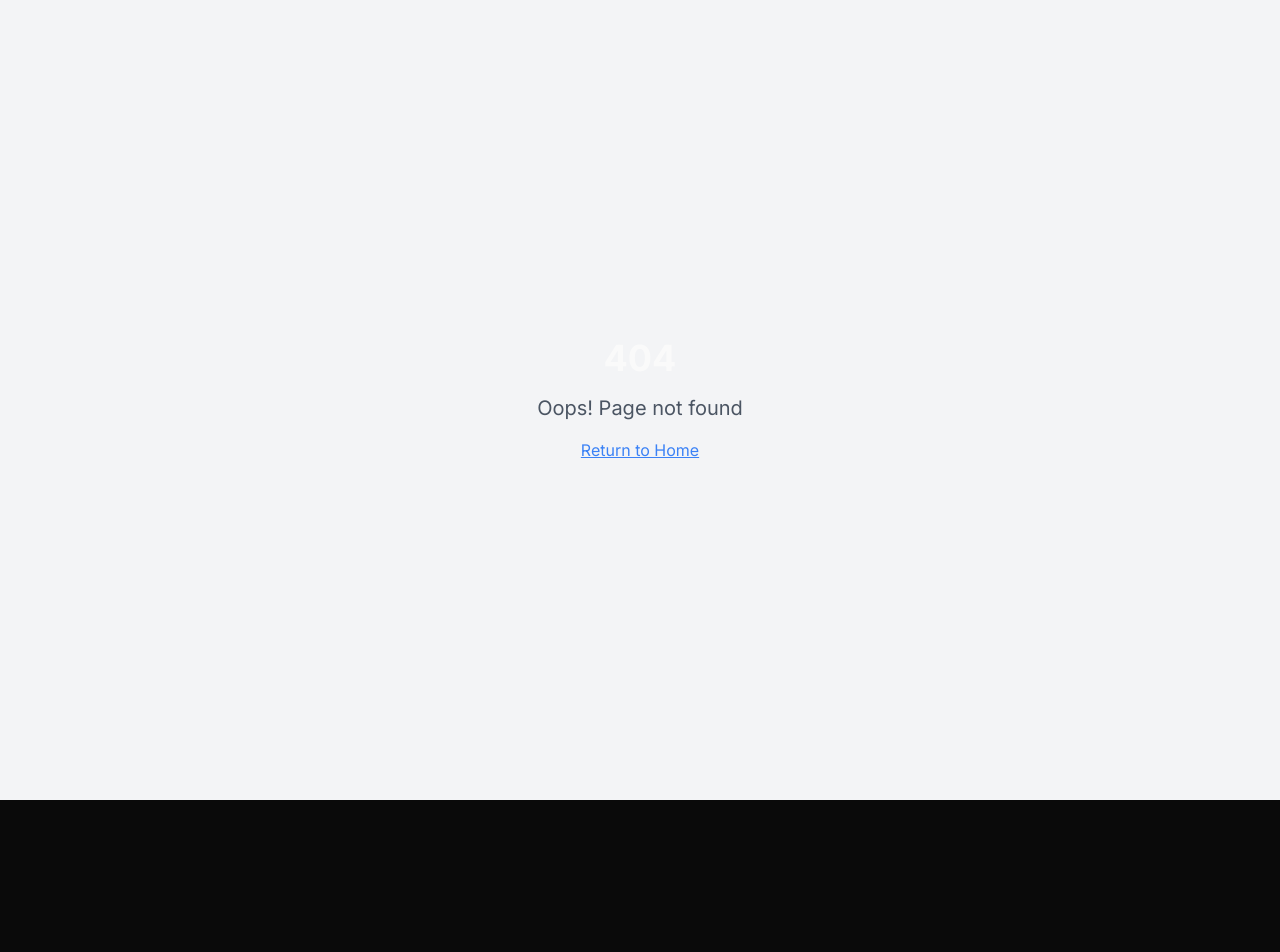
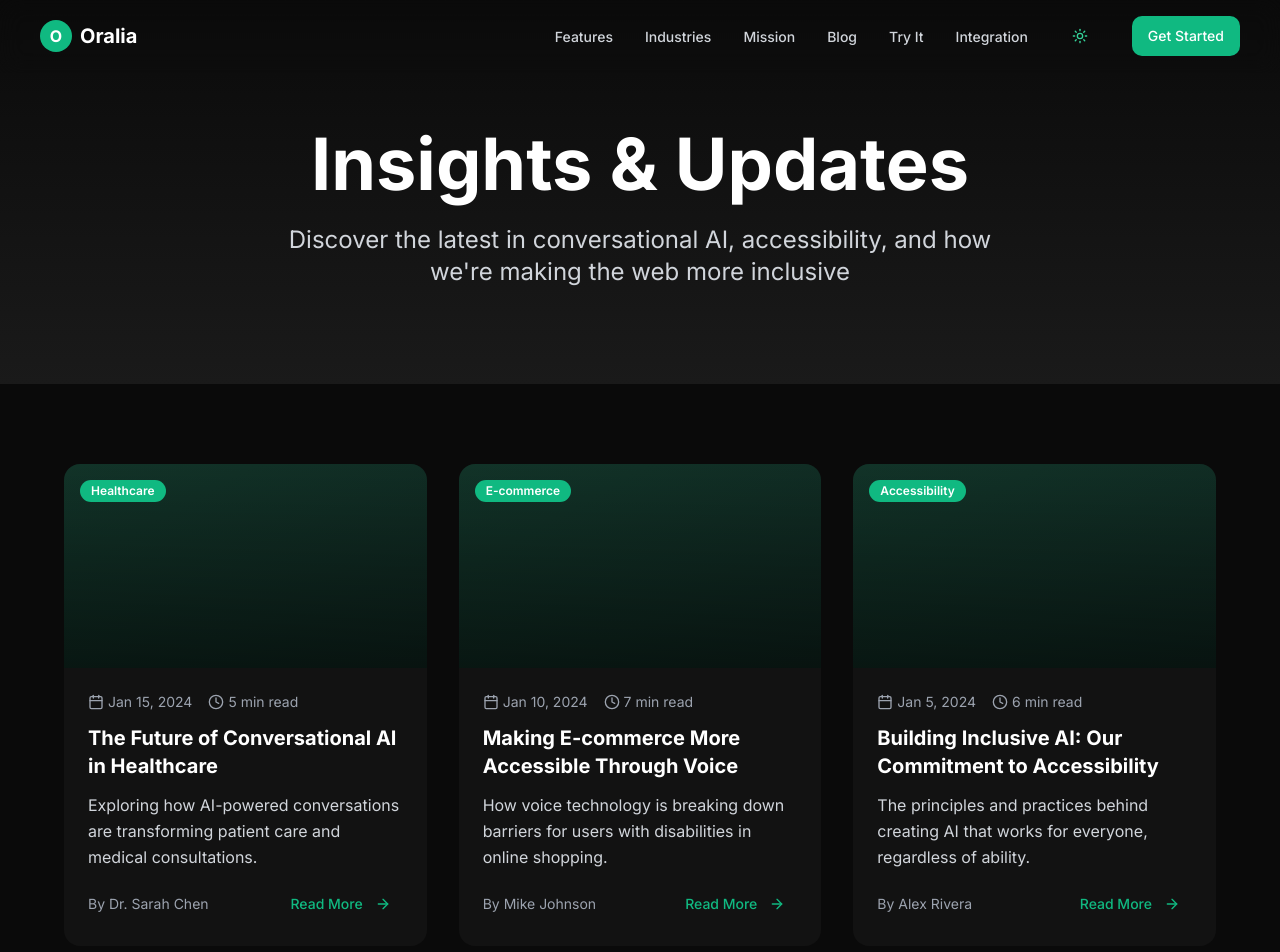
Before and after one commit to SantoshNaranap/oralia-voice-whisper, a React (Vite) app: page /blog in a window 1280 px wide. Before the commit this address had no page. Shown: the top 952 px of the page. Before the commit the page ends 800 px from the top, so only its background shows below. Built offline with nearby package versions, Linux system fonts and the light colour scheme.

Commit message:
Add blog section to navbar
Add a blog section to the top navbar.

```diff
--- a/src/App.tsx
+++ b/src/App.tsx
@@ -6,6 +6,7 @@ import { QueryClient, QueryClientProvider } from "@tanstack/react-query";
 import { BrowserRouter, Routes, Route, useLocation } from "react-router-dom";
 import Index from "./pages/Index";
 import Mission from "./pages/Mission";
+import Blog from "./pages/Blog";
 import Healthcare from "./pages/Healthcare";
 import Insurance from "./pages/Insurance";
 import Ecommerce from "./pages/Ecommerce";
@@ -26,6 +27,7 @@ const AnimationLayout = () => {
       <Routes location={location} key={location.pathname}>
         <Route path="/" element={<Index />} />
         <Route path="/mission" element={<Mission />} />
+        <Route path="/blog" element={<Blog />} />
         <Route path="/healthcare" element={<Healthcare />} />
         <Route path="/insurance" element={<Insurance />} />
         <Route path="/ecommerce" element={<Ecommerce />} />
--- a/src/components/Header.tsx
+++ b/src/components/Header.tsx
@@ -69,7 +69,7 @@ const Header = () => {
 
         {/* Desktop Navigation */}
         <nav className="hidden md:flex items-center space-x-8">
-          {['Features', 'Industries', 'Mission', 'Try It', 'Integration'].map((item, index) => (
+          {['Features', 'Industries', 'Mission', 'Blog', 'Try It', 'Integration'].map((item, index) => (
             <motion.div
               key={item}
               initial={{ opacity: 0, y: -10 }}
@@ -79,6 +79,10 @@ const Header = () => {
             >
               {item === 'Mission' ? (
                 <Link to="/mission" className="text-sm font-medium text-gray-300 hover:text-oralia transition-colors">
+                  {item}
+                </Link>
+              ) : item === 'Blog' ? (
+                <Link to="/blog" className="text-sm font-medium text-gray-300 hover:text-oralia transition-colors">
                   {item}
                 </Link>
               ) : (
@@ -170,6 +174,16 @@ const Header = () => {
                   Mission
                 </Link>
               </motion.div>
+              <motion.div
+                initial={{ x: -20, opacity: 0 }}
+                animate={{ x: 0, opacity: 1 }}
+                transition={{ delay: 0.4 }}
+                whileHover={{ x: 5 }}
+              >
+                <Link to="/blog" className="block py-2 text-sm font-medium text-gray-300 hover:text-oralia" onClick={() => setIsMenuOpen(false)}>
+                  Blog
+                </Link>
+              </motion.div>
               <motion.button
                 onClick={() => {
                   handleSectionNavigation('tryit');
@@ -178,7 +192,7 @@ const Header = () => {
                 className="block py-2 text-sm font-medium text-gray-300 hover:text-oralia w-full text-left"
                 initial={{ x: -20, opacity: 0 }}
                 animate={{ x: 0, opacity: 1 }}
-                transition={{ delay: 0.4 }}
+                transition={{ delay: 0.5 }}
                 whileHover={{ x: 5 }}
               >
                 Try It
@@ -191,7 +205,7 @@ const Header = () => {
                 className="block py-2 text-sm font-medium text-gray-300 hover:text-oralia w-full text-left"
                 initial={{ x: -20, opacity: 0 }}
                 animate={{ x: 0, opacity: 1 }}
-                transition={{ delay: 0.5 }}
+                transition={{ delay: 0.6 }}
                 whileHover={{ x: 5 }}
               >
                 Integration
--- /dev/null
+++ b/src/pages/Blog.tsx
@@ -0,0 +1,140 @@
+import { motion } from "framer-motion";
+import Header from "@/components/Header";
+import Footer from "@/components/Footer";
+import { Button } from "@/components/ui/button";
+import { Badge } from "@/components/ui/badge";
+import { Calendar, Clock, ArrowRight } from "lucide-react";
+
+const blogPosts = [
+  {
+    id: 1,
+    title: "The Future of Conversational AI in Healthcare",
+    excerpt: "Exploring how AI-powered conversations are transforming patient care and medical consultations.",
+    date: "2024-01-15",
+    readTime: "5 min read",
+    category: "Healthcare",
+    author: "Dr. Sarah Chen",
+    image: "/placeholder.svg"
+  },
+  {
+    id: 2,
+    title: "Making E-commerce More Accessible Through Voice",
+    excerpt: "How voice technology is breaking down barriers for users with disabilities in online shopping.",
+    date: "2024-01-10",
+    readTime: "7 min read",
+    category: "E-commerce",
+    author: "Mike Johnson",
+    image: "/placeholder.svg"
+  },
+  {
+    id: 3,
+    title: "Building Inclusive AI: Our Commitment to Accessibility",
+    excerpt: "The principles and practices behind creating AI that works for everyone, regardless of ability.",
+    date: "2024-01-05",
+    readTime: "6 min read",
+    category: "Accessibility",
+    author: "Alex Rivera",
+    image: "/placeholder.svg"
+  }
+];
+
+const Blog = () => {
+  return (
+    <motion.div
+      initial={{ opacity: 0 }}
+      animate={{ opacity: 1 }}
+      exit={{ opacity: 0 }}
+      transition={{ duration: 0.5 }}
+      className="min-h-screen bg-dark text-white"
+    >
+      <Header />
+
+      {/* Hero Section */}
+      <section className="pt-32 pb-16 px-6 md:px-10 bg-gradient-to-b from-dark to-dark-accent">
+        <div className="max-w-6xl mx-auto text-center">
+          <motion.h1
+            className="text-5xl md:text-6xl lg:text-7xl font-bold mb-6 text-white leading-tight"
+            initial={{ y: 20, opacity: 0 }}
+            animate={{ y: 0, opacity: 1 }}
+            transition={{ duration: 0.7 }}
+          >
+            Insights & Updates
+          </motion.h1>
+          <motion.p
+            className="text-gray-300 text-xl md:text-2xl mb-8 max-w-3xl mx-auto leading-relaxed"
+            initial={{ y: 20, opacity: 0 }}
+            animate={{ y: 0, opacity: 1 }}
+            transition={{ duration: 0.7, delay: 0.2 }}
+          >
+            Discover the latest in conversational AI, accessibility, and how we're making the web more inclusive
+          </motion.p>
+        </div>
+      </section>
+
+      {/* Blog Posts */}
+      <section className="py-20 px-6 md:px-10">
+        <div className="max-w-6xl mx-auto">
+          <div className="grid md:grid-cols-2 lg:grid-cols-3 gap-8">
+            {blogPosts.map((post, index) => (
+              <motion.article
+                key={post.id}
+                className="bg-dark-accent/50 rounded-2xl overflow-hidden hover:bg-dark-accent/70 transition-all duration-300 group"
+                initial={{ y: 20, opacity: 0 }}
+                animate={{ y: 0, opacity: 1 }}
+                transition={{ duration: 0.5, delay: index * 0.1 }}
+                whileHover={{ y: -5 }}
+              >
+                <div className="aspect-video bg-gradient-to-br from-oralia/20 to-oralia-dark/20 relative overflow-hidden">
+                  <div className="absolute inset-0 bg-gradient-to-t from-black/50 to-transparent" />
+                  <Badge className="absolute top-4 left-4 bg-oralia text-white">
+                    {post.category}
+                  </Badge>
+                </div>
+
+                <div className="p-6">
+                  <div className="flex items-center gap-4 text-sm text-gray-400 mb-3">
+                    <div className="flex items-center gap-1">
+                      <Calendar className="w-4 h-4" />
+                      {new Date(post.date).toLocaleDateString('en-US', {
+                        month: 'short',
+                        day: 'numeric',
+                        year: 'numeric'
+                      })}
+                    </div>
+                    <div className="flex items-center gap-1">
+                      <Clock className="w-4 h-4" />
+                      {post.readTime}
+                    </div>
+                  </div>
+
+                  <h2 className="text-xl font-bold mb-3 text-white group-hover:text-oralia transition-colors">
+                    {post.title}
+                  </h2>
+
+                  <p className="text-gray-300 mb-4 leading-relaxed">
+                    {post.excerpt}
+                  </p>
+
+                  <div className="flex items-center justify-between">
+                    <span className="text-sm text-gray-400">By {post.author}</span>
+                    <Button
+                      variant="ghost"
+                      size="sm"
+                      className="text-oralia hover:text-white hover:bg-oralia group-hover:translate-x-1 transition-all"
+                    >
+                      Read More <ArrowRight className="w-4 h-4 ml-1" />
+                    </Button>
+                  </div>
+                </div>
+              </motion.article>
+            ))}
+          </div>
+        </div>
+      </section>
+
+      <Footer />
+    </motion.div>
+  );
+};
+
+export default Blog;
```
